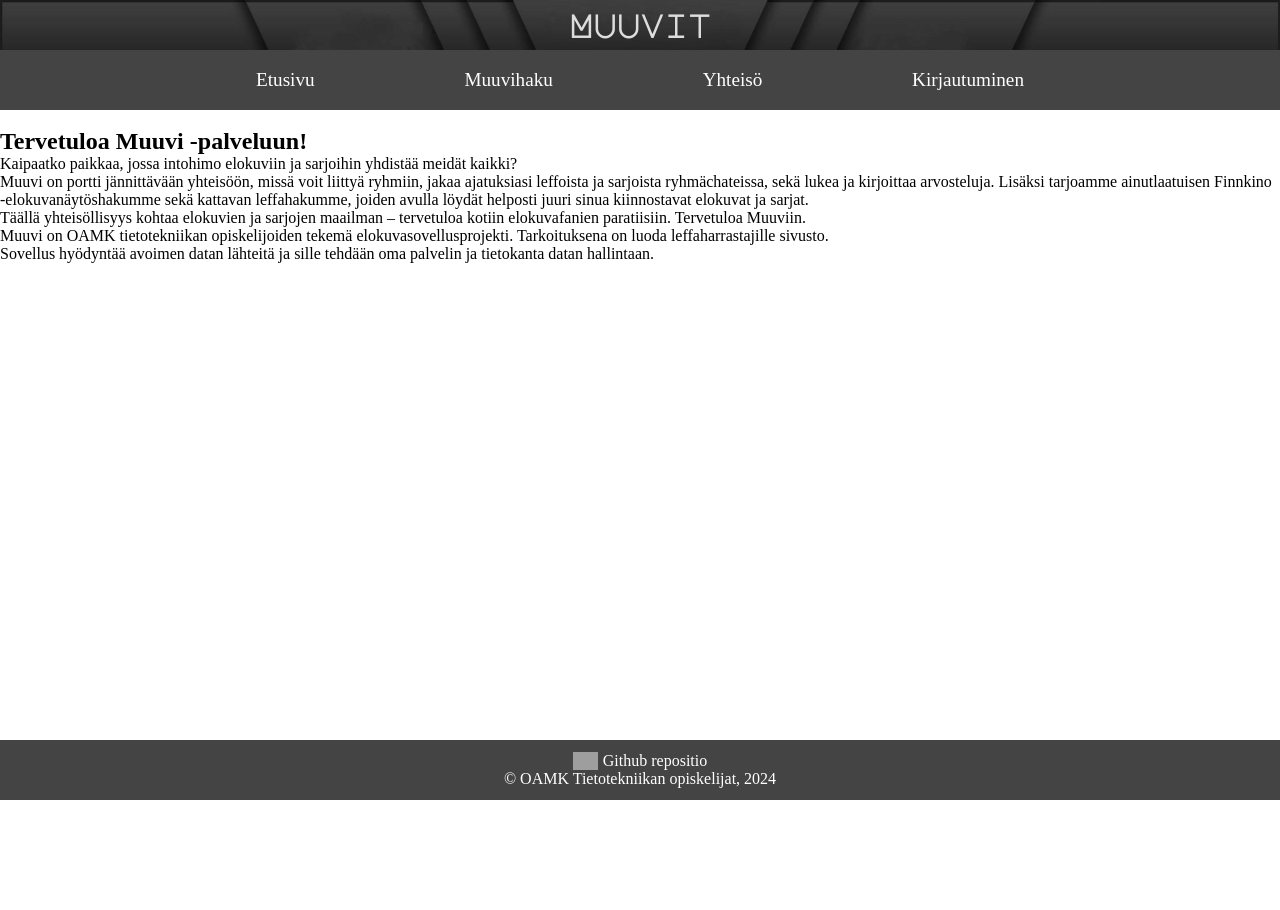
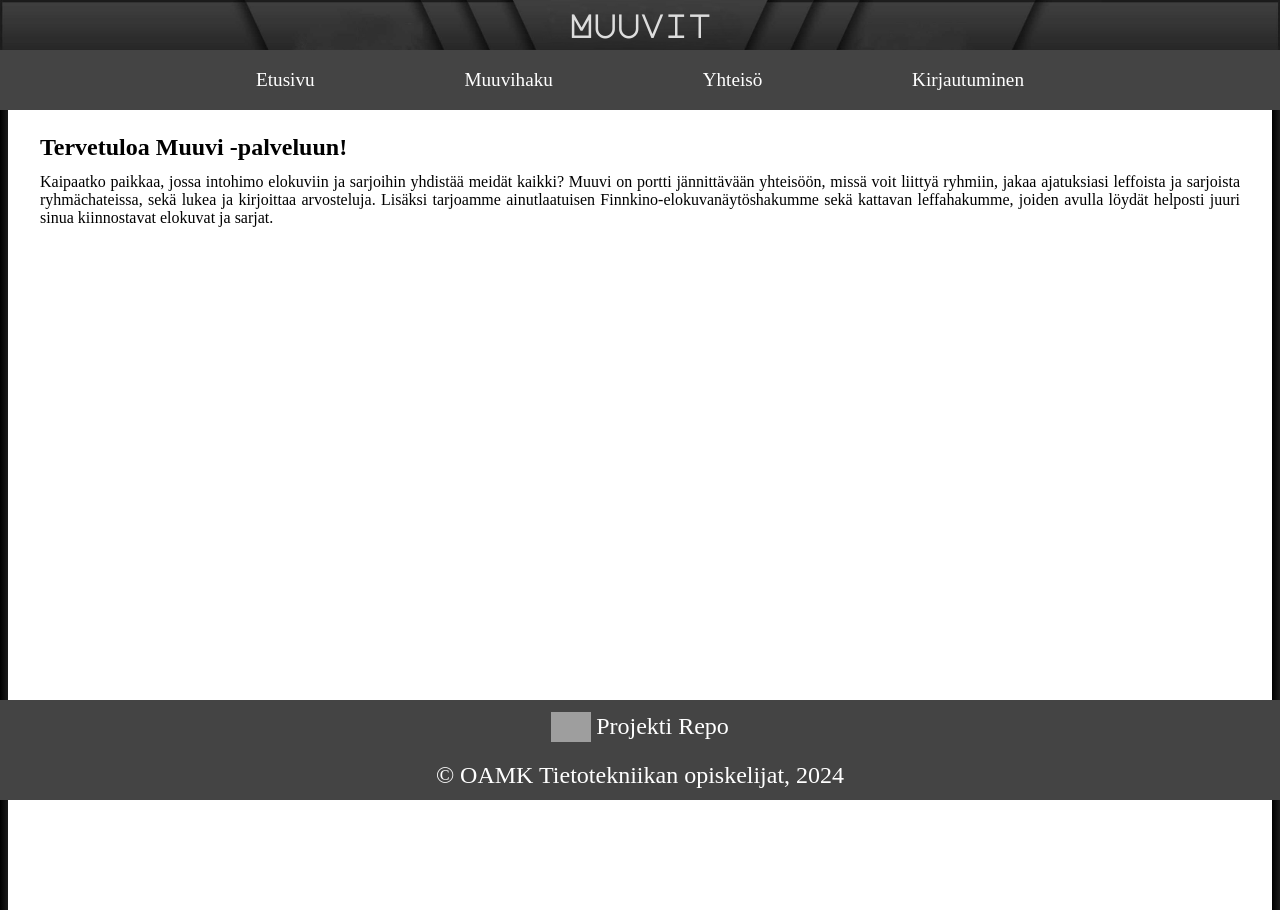
Before and after one commit to TVT23KM-1/Muuvit, a React (Vite) app in the folder front/: page / in a window 1280 px wide. Before the commit the page ends 800 px from the top, so only its background shows below. Built offline with nearby package versions, Linux system fonts and the light colour scheme; grey boxes are pictures that could not be loaded.

Commit message:
Footerin siistimistä.

```diff
--- a/front/src/App.css
+++ b/front/src/App.css
@@ -6,6 +6,35 @@
   text-decoration: none;
 }
 
+#the-page-container {
+  max-width: 1200px;
+  text-justify: inter-word;
+  flex-grow: 2.5;
+}
+
+#the-theatre-container {
+  display: flex;
+  flex-wrap: nowrap;
+  justify-content: center;
+  align-items: stretch;
+  height: 100vh;
+}
+
+.curtain-left {
+  background: repeating-linear-gradient(90deg, rgba(0,0,0,1) 0, rgba(68,68,68,1) 20px, rgba(136,136,136,1) 40px);
+  width: 100%;
+  margin-right: 2em;
+  flex-shrink: 2;
+
+}
+
+.curtain-right {
+  background: repeating-linear-gradient(90deg, rgba(0,0,0,1) 0px, rgba(68,68,68,1) 20px, rgba(136,136,136,1) 40px);
+  width: 100%;
+  margin-left: 2em;
+  flex-shrink: 2;
+
+}
 a:hover {
   font-weight: bold;
 }
--- a/front/src/App.jsx
+++ b/front/src/App.jsx
@@ -1,6 +1,6 @@
 import React from 'react';
-import { useState, useEffect } from 'react'
-import { BrowserRouter as Router, Route, Routes } from 'react-router-dom';
+import {useState, useEffect} from 'react'
+import {BrowserRouter as Router, Route, Routes} from 'react-router-dom';
 import './App.css';
 import Home from '@pages/Home';
 import Search from '@pages/Search';
@@ -18,14 +18,20 @@ const App = () => {
         <>
             <Header/>
             <Navi/>
+            <div id="the-theatre-container">
+                <div className="curtain-left"></div>
+                <div id="the-page-container">
                     <Routes>
-        <Route path="/" element={<Home />} />
-        <Route path="/search" element={<Search />} />
-        <Route path="/community" element={<Community />} />
-        <Route path="/login" element={<Login />} />
-        <Route path="/myaccount" element={<MyAccount />} />
-        <Route path="*" element={<ScreenError />} />
+                        <Route path="/" element={<Home/>}/>
+                        <Route path="/search" element={<Search/>}/>
+                        <Route path="/community" element={<Community/>}/>
+                        <Route path="/login" element={<Login/>}/>
+                        <Route path="/myaccount" element={<MyAccount/>}/>
+                        <Route path="*" element={<ScreenError/>}/>
                     </Routes>
+                </div>
+                <div className="curtain-right"></div>
+            </div>
             <Footer/>
         </>
     );
--- a/front/src/components/Footer/Footer.css
+++ b/front/src/components/Footer/Footer.css
@@ -1,25 +1,25 @@
-#footer {
+footer {
     background-color: var(--navibar-color);
     bottom: 0;
     position: fixed;
     width: 100vw;
-    height: 60px;
+    height: 100px;
     display: flex;
     justify-content: center;
     align-items: center;
 }
 
-#footer_content {
-    display: inherit;
-    flex-direction: column;
-    justify-content: center;
-    align-items: center;
+#footer {
+    display: block;
 }
 
 #github {
     display: inherit;
     flex-direction: row;
+   margin-bottom: 0;
+    padding-bottom: 0;
 
+    height: 50px;
 }
 
 
@@ -29,8 +29,29 @@
     width: 25px;
     height: auto;
     margin-right: 5px;
+    display: inline-block;
 }
 
-#footer a, #footer p {
+footer a, footer p {
     color: var(--light-colour);
 }
+
+footer a img {
+    width: 40px;
+    height: auto;
+    margin-right: 5px;
+}
+
+#github a {
+    display: flex;
+    justify-content: center;
+    align-items: center;
+    margin-bottom: 0;
+    padding-bottom: 0;
+}
+
+footer div, footer p {
+    display: block;
+    text-align: center;
+    font-size: x-large;
+}
--- a/front/src/components/Footer/Footer.jsx
+++ b/front/src/components/Footer/Footer.jsx
@@ -1,17 +1,21 @@
 import React from 'react';
 import './Footer.css';
 
-const Footer = ({ toggleTheme, theme }) => {
+const Footer = ({toggleTheme, theme}) => {
     return (
-        <div id="footer">
-            <div id="footer_content">
+        <footer>
+            <div id="footer">
                 <div id="github">
-                    <span className="gh-mark"></span>
-                    <a href="https://github.com/TVT23KM-1/Muuvit.git" target="blank">Github repositio</a><br/>
+                    <a href="https://github.com/TVT23KM-1/Muuvit.git" target="blank">
+                        <img src="https://github.githubassets.com/images/modules/logos_page/GitHub-Mark.png"
+                              alt="Github logo"/>
+                        <div>Projekti Repo</div>
+                    </a>
+                    <br/>
                 </div>
                 <p>© OAMK Tietotekniikan opiskelijat, 2024</p>
             </div>
-        </div>
+        </footer>
     );
 };
 
--- a/front/src/index.css
+++ b/front/src/index.css
@@ -6,3 +6,7 @@
   --general-margin: 2em;
   --general-padding: 1em;
 }
+
+body {
+  height: 100vh;
+}
--- a/front/src/pages/Home.css
+++ b/front/src/pages/Home.css
@@ -0,0 +1,8 @@
+p {
+    text-align: justify;
+}
+
+h2 {
+    margin-top: 1em;
+    margin-bottom: 0.5em;
+}
--- a/front/src/pages/Home.jsx
+++ b/front/src/pages/Home.jsx
@@ -1,4 +1,5 @@
-import React, { useState, useEffect } from 'react';
+import React, {useState, useEffect} from 'react';
+import './Home.css';
 
 const Home = () => {
 
@@ -45,32 +46,16 @@ const Home = () => {
     };
 
     return (
-
         <div className="page">
-
-    <div className="movieBg" style={bgStyle}></div> <br/>
-
-
+            <div className="movieBg" style={bgStyle}></div>
             <h2>Tervetuloa Muuvi -palveluun! </h2>
-
             <p>
-      Kaipaatko paikkaa, jossa intohimo elokuviin ja sarjoihin yhdistää meidät kaikki? </p>
-
-      <p>
-      Muuvi on portti jännittävään yhteisöön, missä voit liittyä ryhmiin, jakaa ajatuksiasi leffoista ja sarjoista ryhmächateissa, sekä lukea ja kirjoittaa arvosteluja. Lisäksi tarjoamme ainutlaatuisen Finnkino -elokuvanäytöshakumme sekä kattavan leffahakumme, joiden avulla löydät helposti juuri sinua kiinnostavat elokuvat ja sarjat.
+                Kaipaatko paikkaa, jossa intohimo elokuviin ja sarjoihin yhdistää meidät kaikki? Muuvi on portti
+                jännittävään yhteisöön, missä voit liittyä ryhmiin, jakaa ajatuksiasi leffoista ja sarjoista
+                ryhmächateissa, sekä lukea ja kirjoittaa arvosteluja. Lisäksi tarjoamme ainutlaatuisen
+                Finnkino-elokuvanäytöshakumme sekä kattavan leffahakumme, joiden avulla löydät helposti juuri sinua
+                kiinnostavat elokuvat ja sarjat.
             </p>
-
-
-      <p>
-      Täällä yhteisöllisyys kohtaa elokuvien ja sarjojen maailman – tervetuloa kotiin elokuvafanien paratiisiin. Tervetuloa Muuviin.
-      </p>
-
-      <p className="info">
-        Muuvi on OAMK tietotekniikan opiskelijoiden tekemä elokuvasovellusprojekti. Tarkoituksena on luoda leffaharrastajille sivusto. <br/>
-        Sovellus hyödyntää avoimen datan lähteitä ja sille tehdään oma palvelin ja tietokanta datan hallintaan. <br/>
-      </p>
-
-
         </div>
 
     );
```
Lines whose indentation alone changed are shown as unchanged.
